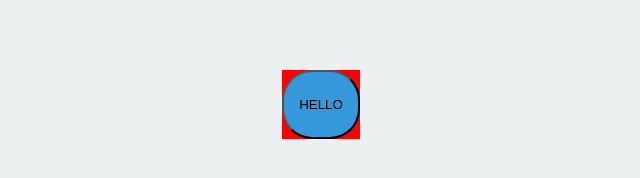
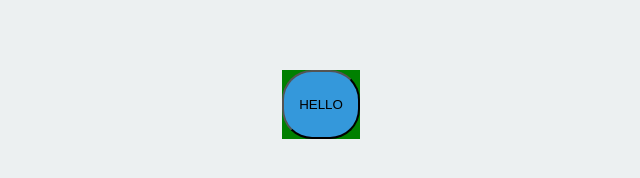
Before and after one commit to antaehyeon/hello-styled-components, a React (Create React App) app: page / in a window 1280 px wide. Shown: the part 296-474 px from the top of the page, without its empty margins (319-959 px from the left). Built offline with nearby package versions, Linux system fonts and the light colour scheme.

Commit message:
Feat: styled-components nesting 테스트

```diff
--- a/src/App.js
+++ b/src/App.js
@@ -9,6 +9,10 @@ const GlobalStyle = createGlobalStyle`
   }
 `;
 
+const Card = styled.div`
+  background-color: red;
+`;
+
 const Container = styled.div`
   height: 100vh;
   width: 100%;
@@ -16,10 +20,9 @@ const Container = styled.div`
   justify-content: center;
   align-items: center;
   background-color: #ecf0f1;
-`;
-
-const Card = styled.div`
-  background-color: red;
+  ${Card} {
+    background-color: green;
+  }
 `;
 
 const Button = styled.button`
```
